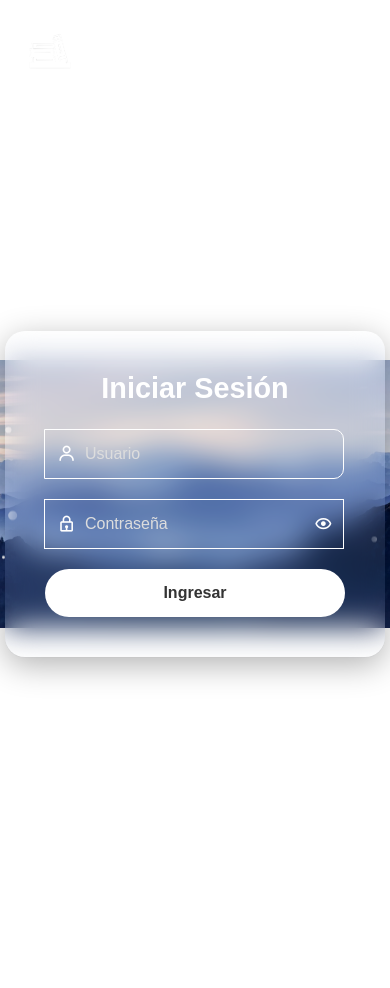
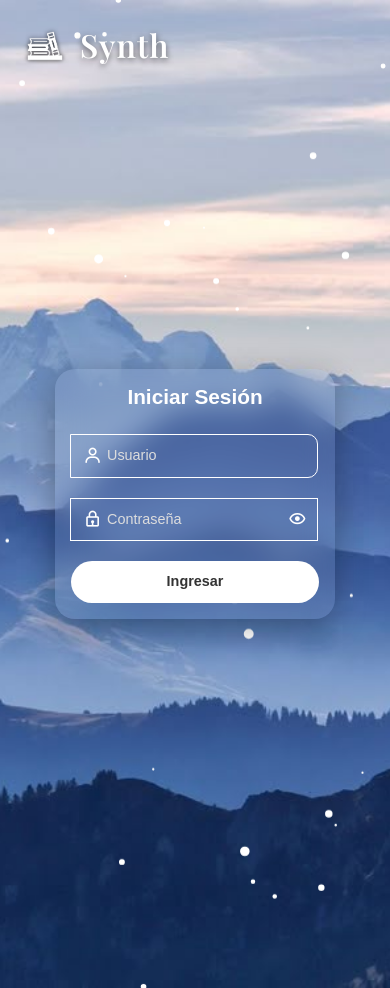
Before and after one commit to Knaya2/inventario-prueba-main, a Flask app: page /login in a window 390 px wide. Run offline with Flask 3, Linux system fonts and the light colour scheme.

Commit message:
Se agrega el mensaje en el main

```diff
--- a/templates/login.html
+++ b/templates/login.html
@@ -3,10 +3,45 @@
 <head>
   <meta charset="UTF-8">
   <title>Login</title>
+  <link rel="stylesheet" href="{{ url_for('static', filename='/login/login.css') }}">
+  <link href="https://fonts.googleapis.com/css2?family=Playfair+Display:wght@600&display=swap" rel="stylesheet">
   <link href="https://cdn.jsdelivr.net/npm/bootstrap@5.3.3/dist/css/bootstrap.min.css" rel="stylesheet">
   <!-- Boxicons -->
   <link href="https://unpkg.com/boxicons@2.1.4/css/boxicons.min.css" rel="stylesheet">
   <style>
+       /* Header con logo y nombre */
+.header {
+  position: absolute;
+  top: 20px;
+  left: 20px;
+  display: flex;
+  align-items: center;
+  gap: 10px;
+  z-index: 2;
+  animation: fadeInLeft 1s ease;
+}
+
+.header img {
+  width: 50px;
+  filter: invert(1) drop-shadow(0 0 2px rgba(0,0,0,0.8));
+  border-radius: 6px; /* opcional si quieres esquinas un poco redondeadas */
+}
+
+.header .app-name {
+  font-family: 'Playfair Display', serif;
+  font-size: 2rem;
+  font-weight: 600;
+  color: #fff;
+  text-shadow: 0 2px 6px rgba(0,0,0,0.6);
+  letter-spacing: 1px;
+}
+
+
+@keyframes fadeInLeft {
+  from { opacity: 0; transform: translateX(-30px); }
+  to { opacity: 1; transform: translateX(0); }
+}
+
     body {
       margin: 0;
       height: 100vh;
@@ -148,11 +183,67 @@
   80% { opacity: 1; }
   100% { opacity: 0; display: none; }
 }
+/* Responsive */
+@media (max-width: 768px) {
+  body {
+    background-size: cover; /* fondo se ajusta */
+  }
+
+  .logo {
+    width: 45px; /* logo más pequeño */
+    top: 15px;
+    left: 15px;
+  }
+
+  .login-box {
+    width: 90%;
+    max-width: 320px;
+    padding: 1.5rem;
+  }
+
+  .login-box h3 {
+    font-size: 1.5rem;
+  }
+
+  .input-group input {
+    font-size: 0.9rem;
+    padding: 10px 36px 10px 36px;
+  }
+
+  .btn-login {
+    font-size: 0.9rem;
+    padding: 10px;
+  }
+}
+
+@media (max-width: 480px) {
+  .logo {
+    width: 40px;
+  }
+
+  .login-box {
+    width: 95%;
+    max-width: 280px;
+    padding: 1rem;
+  }
+
+  .login-box h3 {
+    font-size: 1.3rem;
+  }
+
+  .input-group i {
+    font-size: 1rem;
+  }
+}
   </style>
 </head>
 <body>
   <canvas id="snow"></canvas>
-  <img src="{{ url_for('static', filename='assets/logo.png') }}" alt="Logo" class="logo">
+
+  <div class="header">
+  <img src="{{ url_for('static', filename='assets/logo.png') }}" alt="Logo">
+  <span class="app-name">Synth</span>
+</div>
 
   <div class="login-box">
     <h3>Iniciar Sesión</h3>
@@ -196,6 +287,7 @@
 const canvas = document.getElementById("snow");
 const ctx = canvas.getContext("2d");
 let flakes = [];
+const MAX_FLAKES = 200; // 🔹 límite de partículas
 
 function resize() {
   canvas.width = window.innerWidth * 1.1;
@@ -205,12 +297,14 @@
 resize();
 
 function createFlakes() {
+  if (flakes.length < MAX_FLAKES) { // 🔹 Solo crea si no supera el límite
     const x = Math.random() * canvas.width;
     const y = Math.random() * canvas.height;
     const radius = Math.random() * 4 + 1;
-      const speedX = (Math.random() - 0.5) * 2;
-      const speedY = Math.random() * 3 + 1;
+    const speedX = (Math.random() - 0.5) * 0.8; // 🔹 más lento horizontal
+    const speedY = Math.random() * 1.5 + 0.5;   // 🔹 más lento vertical
     flakes.push({x, y, radius, speedX, speedY});
+  }
 }
 
 function drawFlakes() {
@@ -230,16 +324,17 @@
     flake.x += flake.speedX;
     flake.y += flake.speedY;
 
-        if (flake.x > canvas.width) flake.x = 0;
-        if (flake.x < 0) flake.x = canvas.width;
+    // Reaparecen arriba cuando llegan al fondo
     if (flake.y > canvas.height) {
       flake.y = 0;
       flake.x = Math.random() * canvas.width;
     }
+    if (flake.x > canvas.width) flake.x = 0;
+    if (flake.x < 0) flake.x = canvas.width;
   }
 }
 
-    setInterval(createFlakes, 80);
+setInterval(createFlakes, 150); // 🔹 crea más lento
 function animate() {
   drawFlakes();
   requestAnimationFrame(animate);
```
Lines whose indentation alone changed are shown as unchanged.
